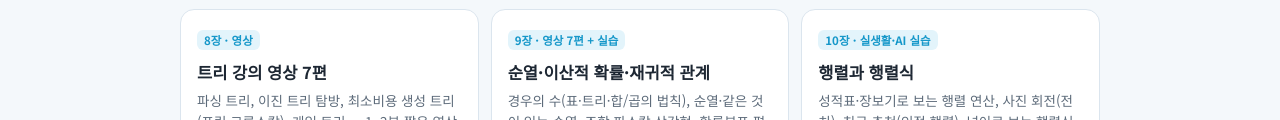
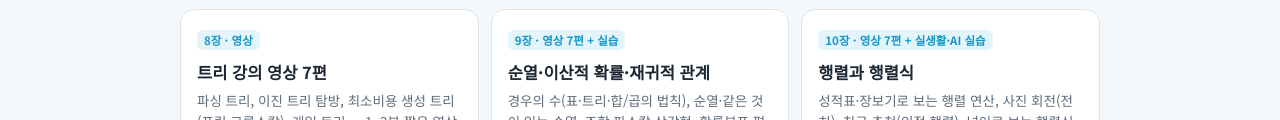
Before and after one commit to yeonu69/yeonu69.github.io, a plain HTML site: page index.html in a window 1280 px wide. Shown: the part 299-419 px from the top of the page. Drawn offline with Linux system fonts and the light colour scheme.

Commit message:
Ch10 card: 7 videos
Co-Authored-By: Claude Opus 5.5 <noreply@anthropic.com>
Claude-Session: https://claude.ai/code/session_01K1JUNEbwf6LKNuH6dwJfKr

```diff
--- a/index.html
+++ b/index.html
@@ -51,7 +51,7 @@ footer a{color:inherit}
       <p>경우의 수(표·트리·합/곱의 법칙), 순열·같은 것이 있는 순열, 조합·파스칼 삼각형, 확률분포·평균·분산, 베이즈, 비둘기 집, 재귀 호출 스택·프랙탈, 피보나치, 하노이 탑, 챗봇 예측·스팸 판별</p>
       <div class="go">실습 열기 →</div></a>
     <a class="card" href="/Statistics_4_AI/ch10-matrix-determinant/">
-      <span class="tag">10장 · 실생활·AI 실습</span><h3>행렬과 행렬식</h3>
+      <span class="tag">10장 · 영상 7편 + 실생활·AI 실습</span><h3>행렬과 행렬식</h3>
       <p>성적표·장보기로 보는 행렬 연산, 사진 회전(전치), 친구 추천(인접 행렬), 넓이로 보는 행렬식, 행렬 암호(역행렬), 연립방정식, 신경망 X·W, CNN 합성곱, 교통 흐름</p>
       <div class="go">실습 열기 →</div></a>
     <a class="card" href="/Statistics_4_AI/graph-labs/">
```
